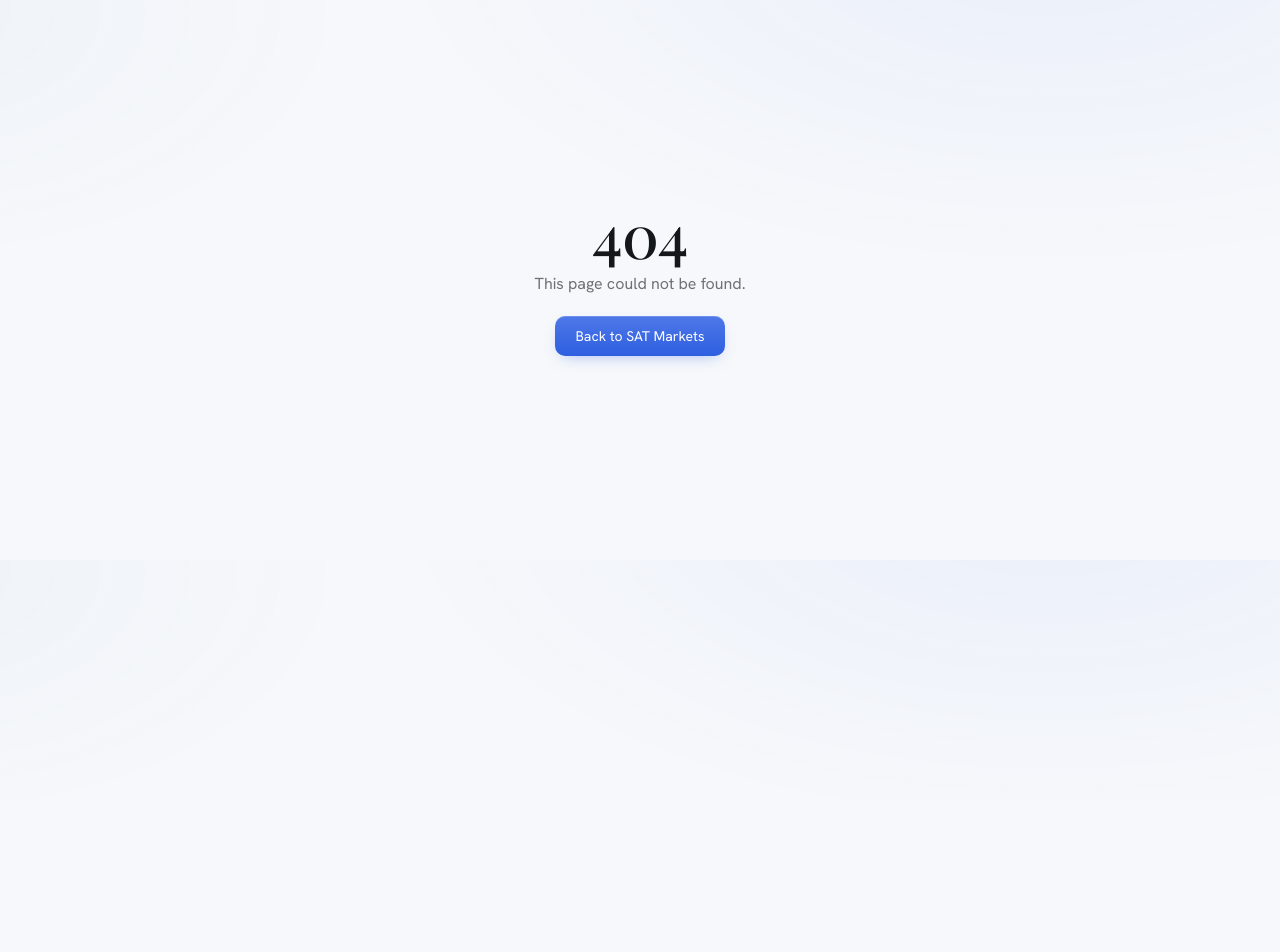
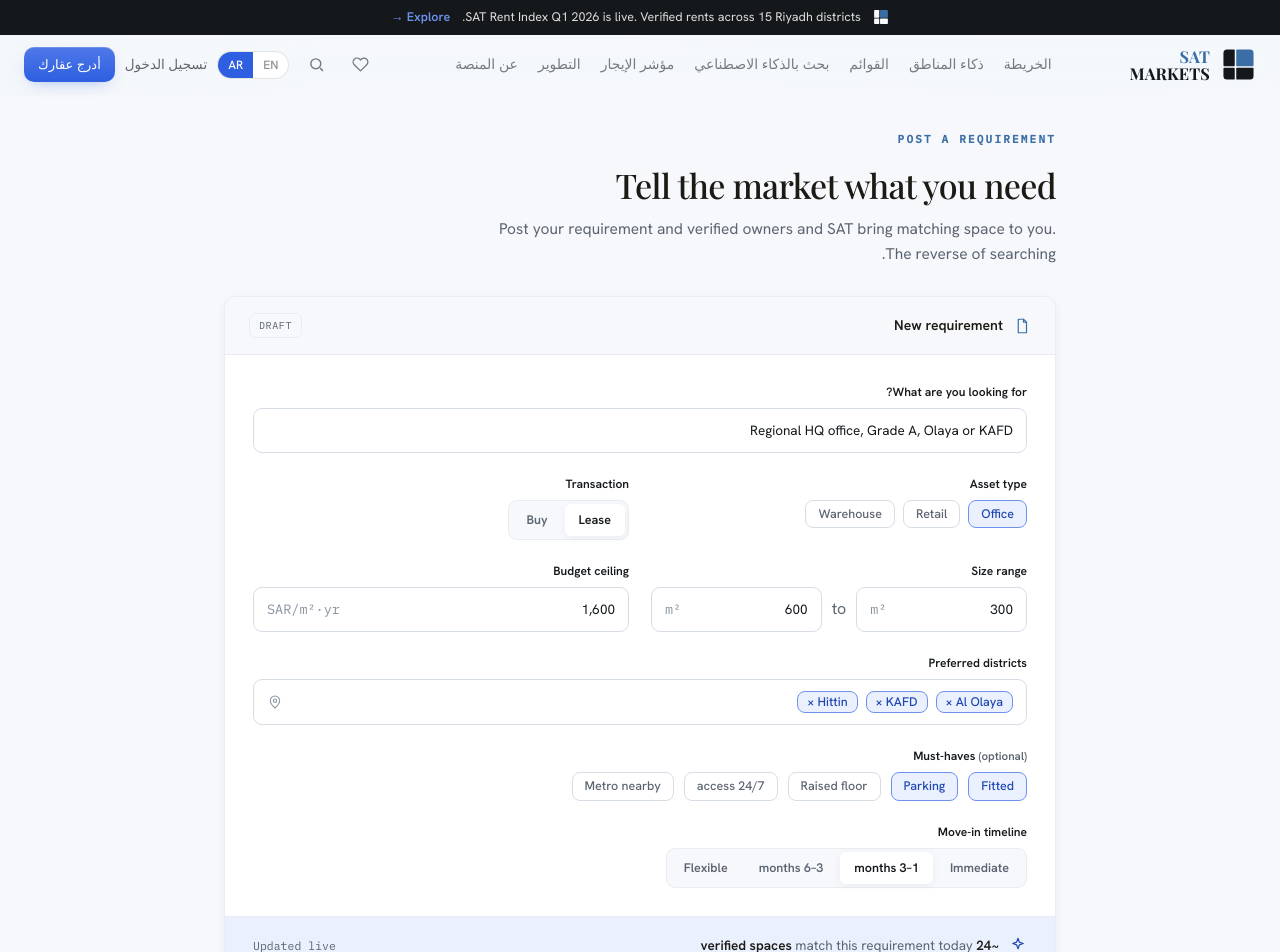
Before and after one commit to saleemzeidan123/satmarkets, a Next.js app: page /ar/post-requirement in a window 1280 px wide. Before the commit this address had no page. Shown: the top 952 px of the page. Before the commit the page ends 800 px from the top, so only its background shows below. Built offline with nearby package versions, Linux system fonts and the light colour scheme.

Commit message:
feat(post-requirement): reverse-search requirement form

```diff
--- /dev/null
+++ b/src/app/[locale]/post-requirement/page.tsx
@@ -0,0 +1,68 @@
+import { isLocale } from "@/i18n/config";
+import { notFound } from "next/navigation";
+import { Icon } from "@/components/satkit";
+
+export default function PostRequirementPage({ params }: { params: { locale: string } }) {
+  if (!isLocale(params.locale)) notFound();
+  return (
+    <div style={{ background: "var(--cool)" }}>
+      <div style={{ padding: "36px 24px 48px", maxWidth: 880, margin: "0 auto" }}>
+        <div className="eyebrow">Post a requirement</div>
+        <h1 className="serif" style={{ fontSize: 34, fontWeight: 500, letterSpacing: "-.02em", margin: "12px 0 6px" }}>Tell the market what you need</h1>
+        <p className="muted" style={{ fontSize: 15.5, maxWidth: 560, lineHeight: 1.6 }}>Post your requirement and verified owners and SAT bring matching space to you. The reverse of searching.</p>
+
+        <div className="card" style={{ marginTop: 30, padding: 0, overflow: "hidden" }}>
+          <div className="row gap10" style={{ padding: "16px 24px", borderBottom: "1px solid var(--silver)", background: "var(--cool)" }}>
+            <span style={{ color: "var(--harbor)" }}><Icon.doc size={18} /></span>
+            <div style={{ fontSize: 14, fontWeight: 600 }}>New requirement</div>
+            <span style={{ flex: 1 }} />
+            <span className="tag">Draft</span>
+          </div>
+          <div className="req-grid" style={{ padding: 28 }}>
+            <div className="field" style={{ gridColumn: "1 / -1" }}>
+              <label>What are you looking for?</label>
+              <div className="input"><span style={{ color: "var(--ink)" }}>Regional HQ office, Grade A, Olaya or KAFD</span></div>
+            </div>
+            <div className="field">
+              <label>Asset type</label>
+              <div className="row gap8 wrap"><span className="chip on">Office</span><span className="chip">Retail</span><span className="chip">Warehouse</span></div>
+            </div>
+            <div className="field">
+              <label>Transaction</label>
+              <div className="seg" style={{ alignSelf: "flex-start" }}><span className="on">Lease</span><span>Buy</span></div>
+            </div>
+            <div className="field">
+              <label>Size range</label>
+              <div className="row gap10"><div className="input grow between"><span>300</span><span className="mono muted2">m²</span></div><span className="muted">to</span><div className="input grow between"><span>600</span><span className="mono muted2">m²</span></div></div>
+            </div>
+            <div className="field">
+              <label>Budget ceiling</label>
+              <div className="input between"><span>1,600</span><span className="mono muted2">SAR/m²·yr</span></div>
+            </div>
+            <div className="field" style={{ gridColumn: "1 / -1" }}>
+              <label>Preferred districts</label>
+              <div className="input between"><span className="row gap8 wrap"><span className="chip on" style={{ padding: "4px 9px" }}>Al Olaya ×</span><span className="chip on" style={{ padding: "4px 9px" }}>KAFD ×</span><span className="chip on" style={{ padding: "4px 9px" }}>Hittin ×</span></span><span className="muted2"><Icon.pin size={16} /></span></div>
+            </div>
+            <div className="field" style={{ gridColumn: "1 / -1" }}>
+              <label>Must-haves <span className="hint">(optional)</span></label>
+              <div className="row gap10 wrap"><span className="chip on">Fitted</span><span className="chip on">Parking</span><span className="chip">Raised floor</span><span className="chip">24/7 access</span><span className="chip">Metro nearby</span></div>
+            </div>
+            <div className="field" style={{ gridColumn: "1 / -1" }}>
+              <label>Move-in timeline</label>
+              <div className="seg" style={{ alignSelf: "flex-start" }}><span>Immediate</span><span className="on">1–3 months</span><span>3–6 months</span><span>Flexible</span></div>
+            </div>
+          </div>
+          <div className="row between wrap" style={{ padding: "18px 28px", borderTop: "1px solid var(--silver)", background: "var(--azure-wash)", gap: 10 }}>
+            <div className="row gap10"><span style={{ color: "var(--azure-d)" }}><Icon.spark size={18} /></span><div style={{ fontSize: 13.5 }}><b style={{ fontWeight: 600 }}>~24 verified spaces</b> <span className="muted">match this requirement today</span></div></div>
+            <span className="mono muted" style={{ fontSize: 11.5 }}>Updated live</span>
+          </div>
+        </div>
+
+        <div className="row between wrap" style={{ marginTop: 26, gap: 12 }}>
+          <span className="muted" style={{ fontSize: 12.5 }}>Visible to verified owners &amp; SAT only · your identity stays private until you respond.</span>
+          <div className="row gap12"><span className="btn secondary">Save draft</span><span className="btn primary lg">Post requirement <Icon.arrow size={16} /></span></div>
+        </div>
+      </div>
+    </div>
+  );
+}
--- a/src/styles/sat-platform.css
+++ b/src/styles/sat-platform.css
@@ -248,3 +248,6 @@
 .map .zoom span+span{border-top:1px solid var(--silver);}
 
 .dash{min-height:100vh;}
+
+.req-grid{display:grid;grid-template-columns:1fr 1fr;gap:22px;}
+@media(max-width:640px){.req-grid{grid-template-columns:1fr!important}}
```
